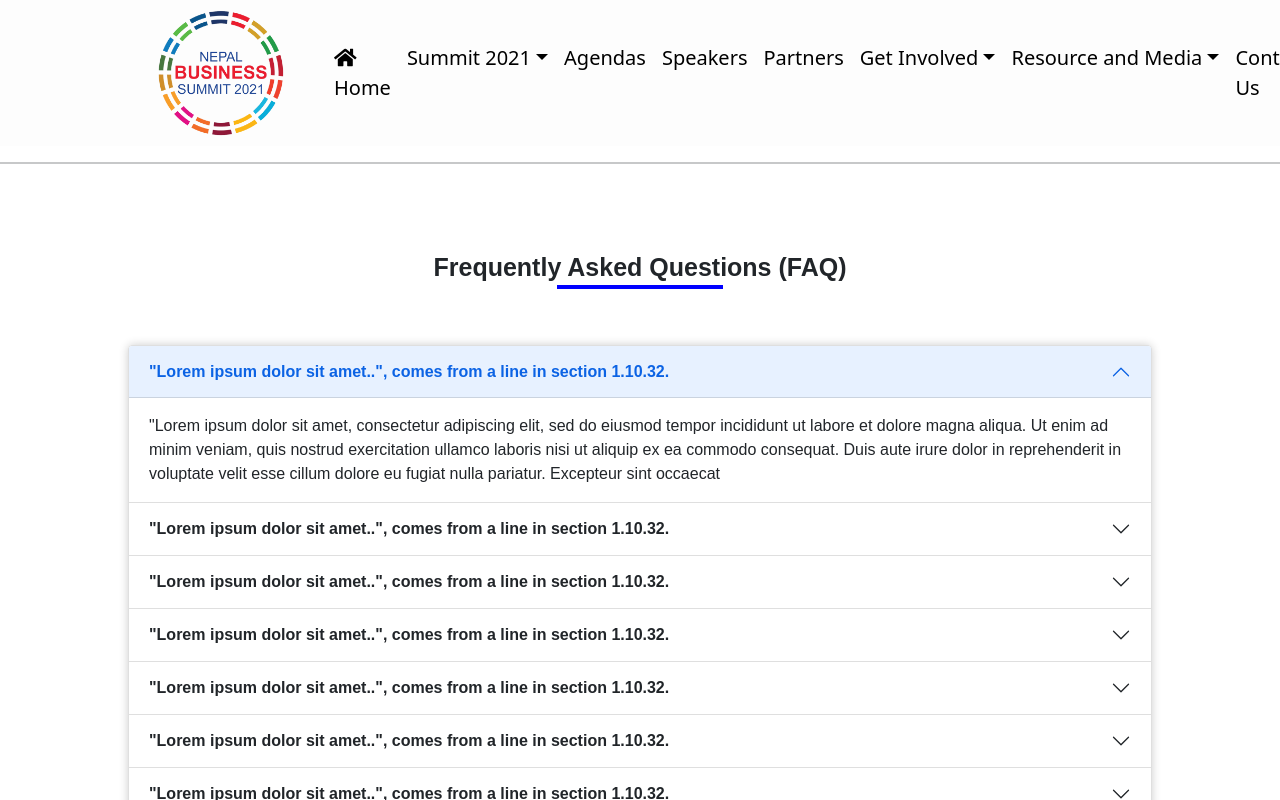
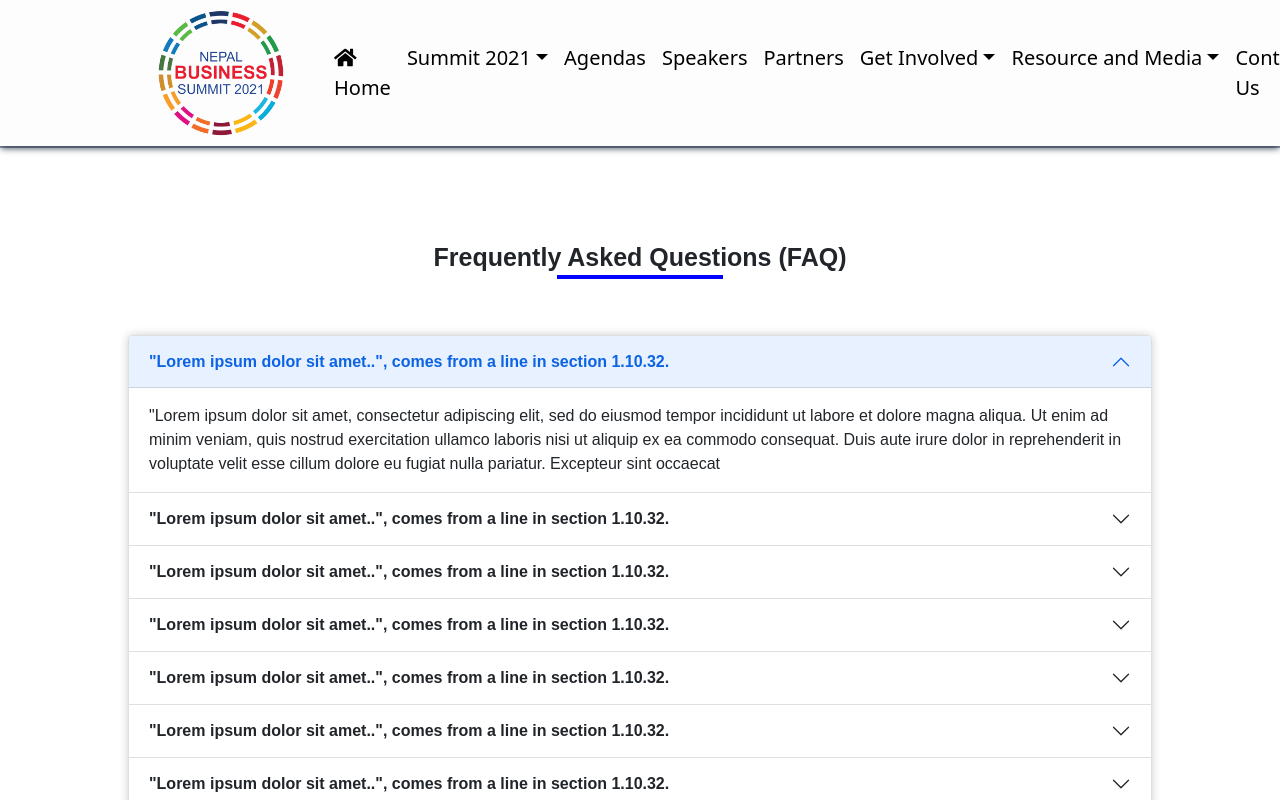
Before and after one commit to SoGGod/nepal-summit, a React (Create React App) app: page /FAQs in a window 1280 px wide. Shown: the top 800 px of the page. Built offline with nearby package versions, Linux system fonts and the light colour scheme.

Commit message:
monday 20th 5.1pm

```diff
--- a/src/components/layout/Header.js
+++ b/src/components/layout/Header.js
@@ -8,7 +8,7 @@
 function Header() {
     return (
 
-        <div className="summit-head">
+        <div className="summit-head mb-4">
         <nav className="navbar sticky-top navbar-expand-lg">
         <div className="container-fluid">
           <div className="col-md-1">
@@ -76,7 +76,6 @@
           </div>
         </div>
       </nav>
-      <hr style={{height:'2px'}}/>
         </div>
 
     )
--- a/src/components/layout/header.css
+++ b/src/components/layout/header.css
@@ -1,3 +1,6 @@
+.summit-head{
+    box-shadow: rgba(6, 24, 44, 0.4) 0px 0px 0px 2px, rgba(6, 24, 44, 0.65) 0px 4px 6px -1px, rgba(255, 255, 255, 0.08) 0px 1px 0px inset;
+}
 .summit-head nav{
     background-color:#fdfdfd;
 }
```
